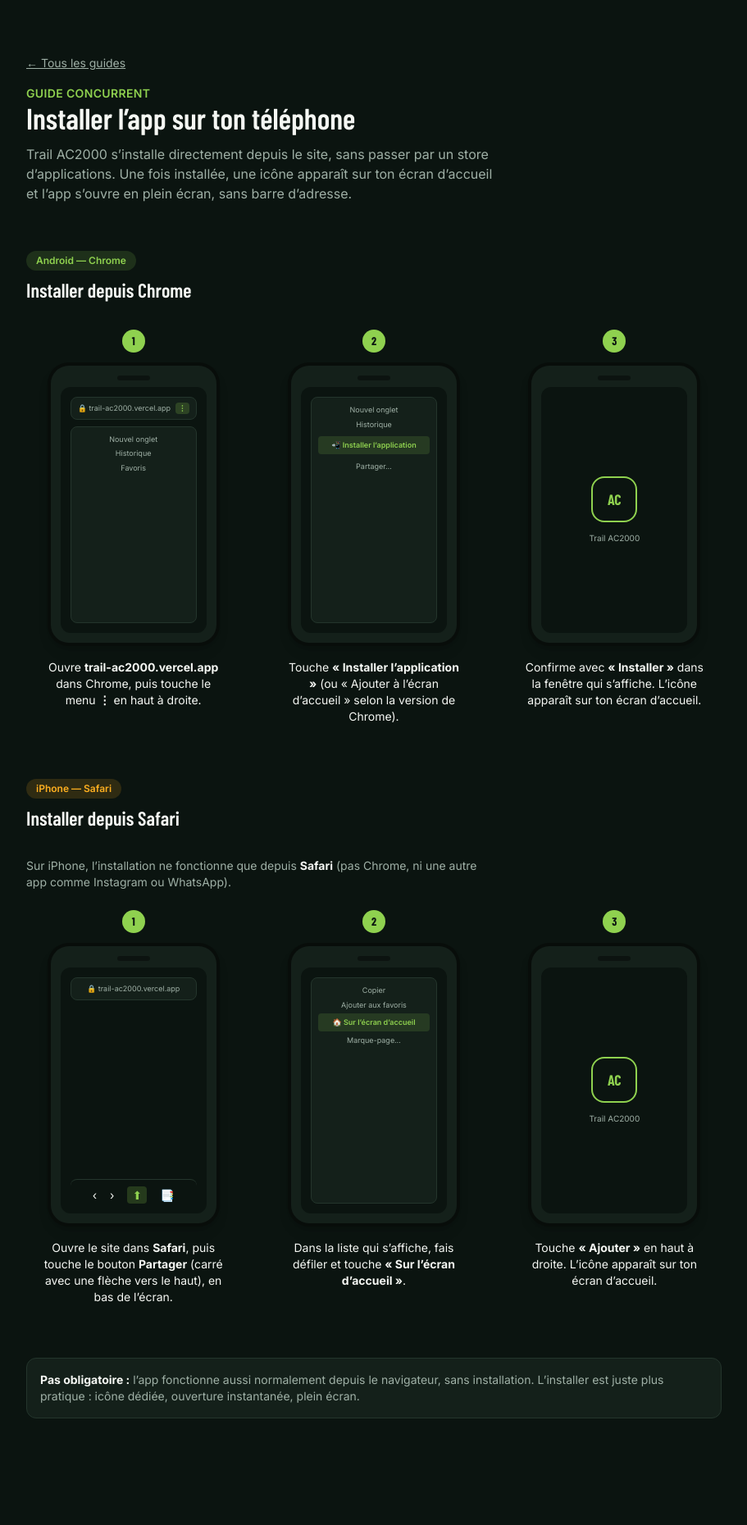
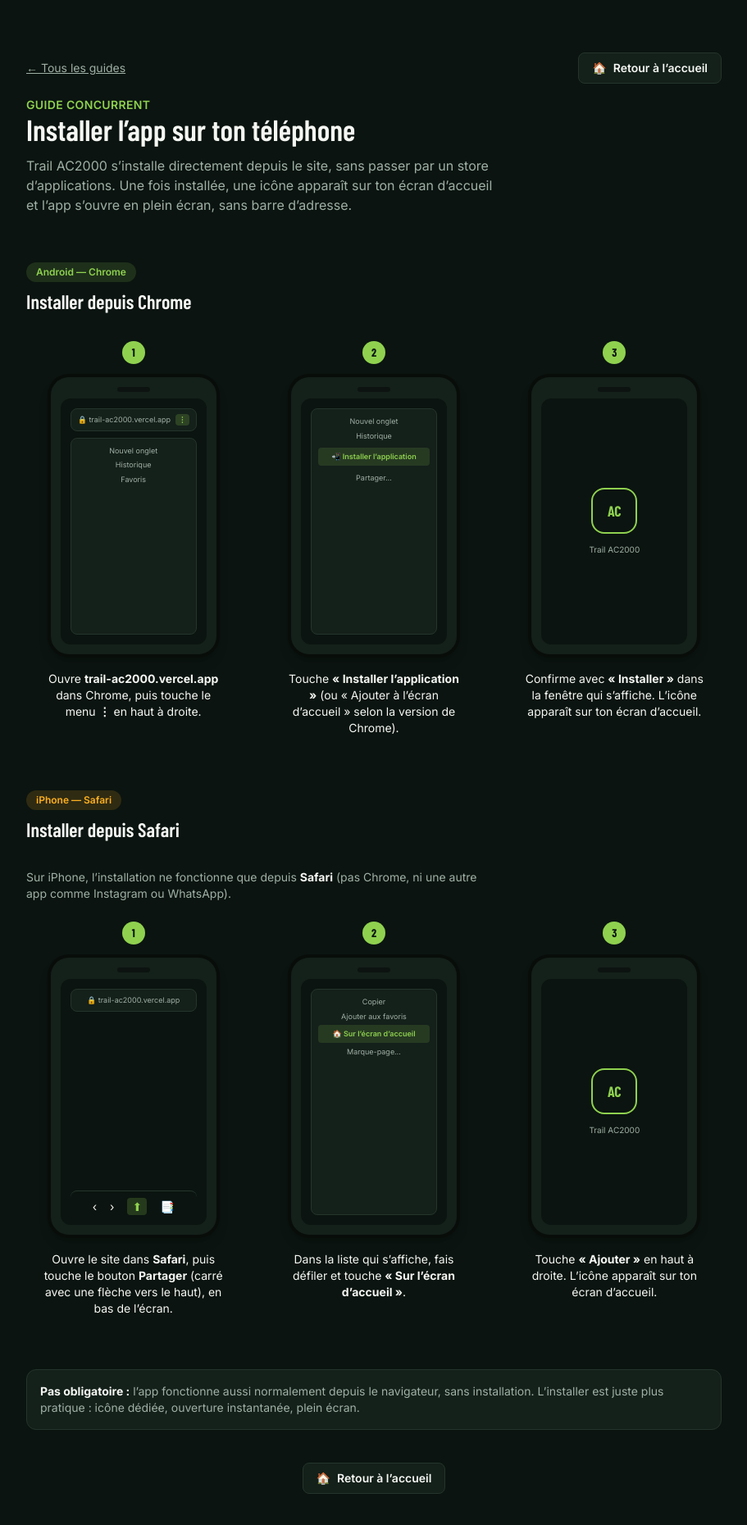
Before and after one commit to jlucgillet/TrailAC2000, a Next.js app: page /guide/installation in a window 1280 px wide. Shown: the top 1860 px of the page at 82% size, without its empty margins (184-1095 px from the left). Before the commit the page ends 1794 px from the top, so only its background shows below. Built offline with nearby package versions, Linux system fonts and the light colour scheme.

Commit message:
Fix guide

```diff
--- a/src/app/guide/concurrent/page.tsx
+++ b/src/app/guide/concurrent/page.tsx
@@ -4,9 +4,17 @@ import { GuideStep } from "@/components/PhoneMockup";
 export default function ConcurrentGuidePage() {
   return (
     <div className="mx-auto max-w-4xl px-6 py-16">
-      <Link href="/guide" className="text-sm text-muted underline">
-        ← Tous les guides
-      </Link>
+      <div className="flex flex-wrap items-center justify-between gap-3">
+        <Link href="/guide" className="text-sm text-muted underline">
+          ← Tous les guides
+        </Link>
+        <Link
+          href="/"
+          className="inline-flex items-center gap-2 rounded-lg border border-border bg-surface px-4 py-2 text-sm font-semibold text-ink transition-colors hover:border-ink"
+        >
+          <span aria-hidden>🏠</span> Retour à l&rsquo;accueil
+        </Link>
+      </div>
 
       <p className="mt-4 text-sm font-semibold uppercase tracking-wide text-accent">Guide concurrent</p>
       <h1 className="mb-3 font-display text-4xl font-semibold">Comment utiliser Trail AC2000</h1>
@@ -433,6 +441,15 @@ export default function ConcurrentGuidePage() {
         affiché publiquement. Les classements visibles par les autres n&rsquo;indiquent que ton
         prénom/nom (si renseigné) ou ton numéro de dossard.
       </p>
+
+      <div className="mt-10 flex justify-center">
+        <Link
+          href="/"
+          className="inline-flex items-center gap-2 rounded-lg border border-border bg-surface px-4 py-2 text-sm font-semibold text-ink transition-colors hover:border-ink"
+        >
+          <span aria-hidden>🏠</span> Retour à l&rsquo;accueil
+        </Link>
+      </div>
     </div>
   );
 }
--- a/src/app/guide/installation/page.tsx
+++ b/src/app/guide/installation/page.tsx
@@ -4,9 +4,17 @@ import { GuideStep } from "@/components/PhoneMockup";
 export default function InstallationGuidePage() {
   return (
     <div className="mx-auto max-w-4xl px-6 py-16">
-      <Link href="/guide" className="text-sm text-muted underline">
-        ← Tous les guides
-      </Link>
+      <div className="flex flex-wrap items-center justify-between gap-3">
+        <Link href="/guide" className="text-sm text-muted underline">
+          ← Tous les guides
+        </Link>
+        <Link
+          href="/"
+          className="inline-flex items-center gap-2 rounded-lg border border-border bg-surface px-4 py-2 text-sm font-semibold text-ink transition-colors hover:border-ink"
+        >
+          <span aria-hidden>🏠</span> Retour à l&rsquo;accueil
+        </Link>
+      </div>
 
       <p className="mt-4 text-sm font-semibold uppercase tracking-wide text-accent">Guide concurrent</p>
       <h1 className="mb-3 font-display text-4xl font-semibold">Installer l&rsquo;app sur ton téléphone</h1>
@@ -158,6 +166,15 @@ export default function InstallationGuidePage() {
         le navigateur, sans installation. L&rsquo;installer est juste plus pratique : icône dédiée,
         ouverture instantanée, plein écran.
       </p>
+
+      <div className="mt-10 flex justify-center">
+        <Link
+          href="/"
+          className="inline-flex items-center gap-2 rounded-lg border border-border bg-surface px-4 py-2 text-sm font-semibold text-ink transition-colors hover:border-ink"
+        >
+          <span aria-hidden>🏠</span> Retour à l&rsquo;accueil
+        </Link>
+      </div>
     </div>
   );
 }
--- a/src/app/guide/page.tsx
+++ b/src/app/guide/page.tsx
@@ -3,6 +3,14 @@ import Link from "next/link";
 export default function GuideIndexPage() {
   return (
     <div className="mx-auto max-w-2xl px-6 py-16">
+      <div className="mb-6">
+        <Link
+          href="/"
+          className="inline-flex items-center gap-2 rounded-lg border border-border bg-surface px-4 py-2 text-sm font-semibold text-ink transition-colors hover:border-ink"
+        >
+          <span aria-hidden>🏠</span> Retour à l&rsquo;accueil
+        </Link>
+      </div>
       <h1 className="mb-2 font-display text-4xl font-semibold">Guides</h1>
       <p className="mb-10 text-muted">Tout ce qu&rsquo;il faut savoir pour utiliser Trail AC2000.</p>
 
```
